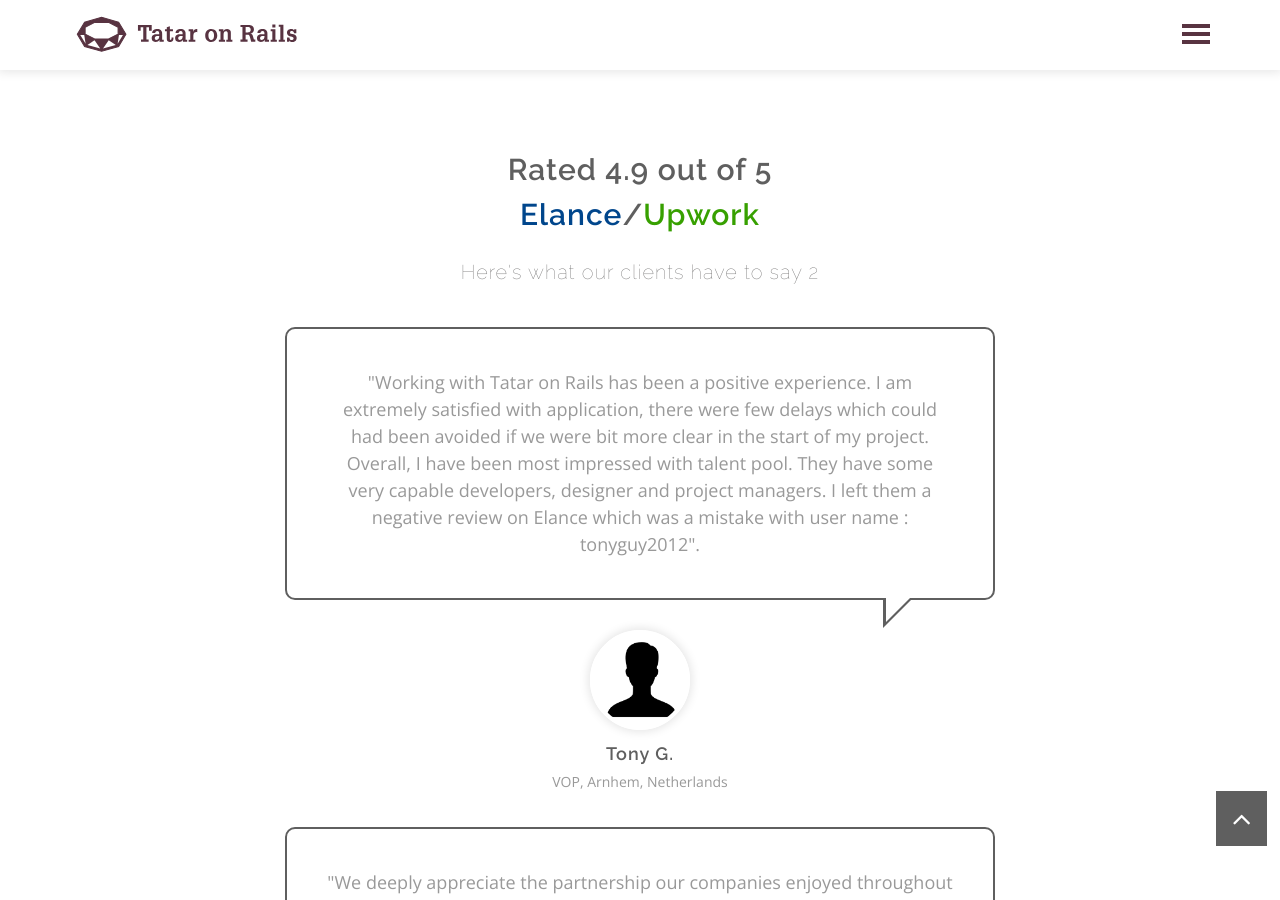
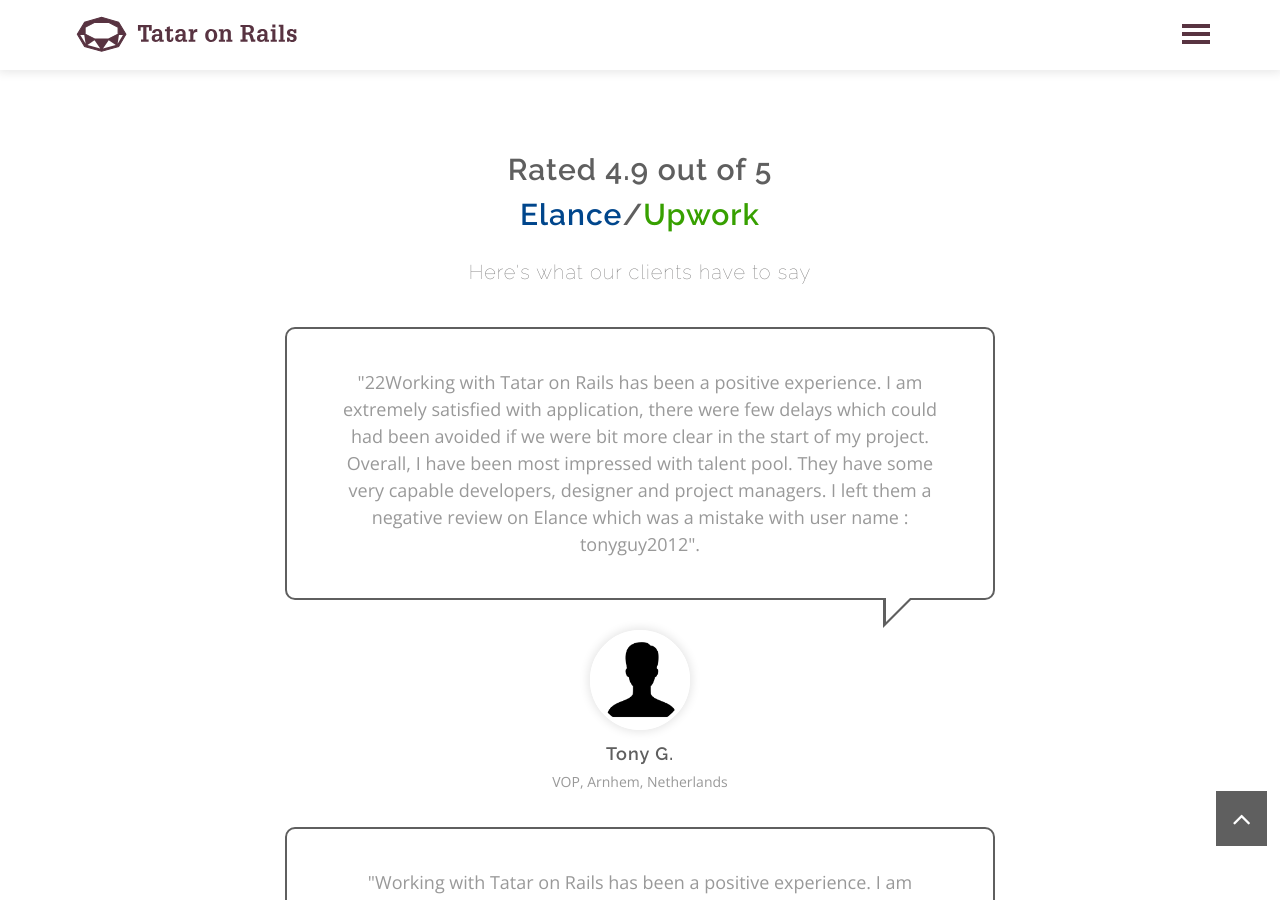
Before and after one commit to tataronrails/tataronrails.github.io, a Jekyll site: the page built from index.md, in a window 1280 px wide and 900 px high, scrolled down 3087 px. Built offline with Jekyll 4.4.1, drawn with Linux system fonts in a browser that asks for light colours; our own code applies the rules of GitHub Pages for plain Markdown files.

Commit message:
Update default.html

```diff
--- a/_layouts/default.html
+++ b/_layouts/default.html
@@ -573,12 +573,33 @@
                                 <span style="color:#00468C">Elance</span>/<span style="color:#37A000">Upwork</span>
                             </h2>
                             <h3 class="caption gray">
-                                Here's what our clients have to say 2
+                                Here's what our clients have to say
                             </h3>
                         </div><!-- /.col-md-12 -->
                         <div class="container">
                             <div class="row">
                                 <div class="col-md-8 col-md-offset-2">
+
+                                    <!--beginning of feedback block -->
+                                    <div class="item wow fadeInRight" data-wow-delay="0.7s">
+                                        <p class="speech">
+                                            "22Working with Tatar on Rails has been a positive experience. I am extremely satisfied with application, there were few delays which could had been avoided if we were bit more clear in the start of my project. Overall, I have been most impressed with talent pool. They have some very capable developers, designer and project managers. I left them a negative review on Elance which was a mistake with user name : tonyguy2012".
+                                        </p>
+                                        <div class="client-info">
+                                            <img src="/assets/images/user_male.png">
+                                            <h4>
+                                                Tony G.
+                                            </h4>
+                                            <span>VOP, Arnhem, Netherlands</span>
+                                        </div>
+                                    </div>
+                                    <!-- /.item -->
+                                    <!-- end of feedback block-->
+
+
+
+
+                                    <!--beginning of feedback block -->
                                     <div class="item wow fadeInRight" data-wow-delay="0.7s">
                                         <p class="speech">
                                             "Working with Tatar on Rails has been a positive experience. I am extremely satisfied with application, there were few delays which could had been avoided if we were bit more clear in the start of my project. Overall, I have been most impressed with talent pool. They have some very capable developers, designer and project managers. I left them a negative review on Elance which was a mistake with user name : tonyguy2012".
@@ -590,7 +611,10 @@
                                             </h4>
                                             <span>VOP, Arnhem, Netherlands</span>
                                         </div>
-                                    </div><!-- /.item -->
+                                    </div>
+                                    <!-- /.item -->
+                                    <!-- end of feedback block-->
+
                                     <div class="item wow fadeInLeft" data-wow-delay="0.7s">
                                         <p class="speech">
                                             "We deeply appreciate the partnership our companies enjoyed throughout the years. Every time we work together, we benefit immensely from the efficient and productive service your company offers. In the recent years you completed a whole range of projects for us, and each of them featured innovative design, structural consistency and high-quality execution. This would have been impossible without the highly professional attitude and competence of your employees, who helped us set priorities, meticulously balanced all the details, carefully planned all the necessary steps, and made sure to pay attention to our questions and comments. They always made us feel welcome as your customers and we are looking forward to working with them again. We wish you many successful projects, business opportunities and professional achievements!".
```
